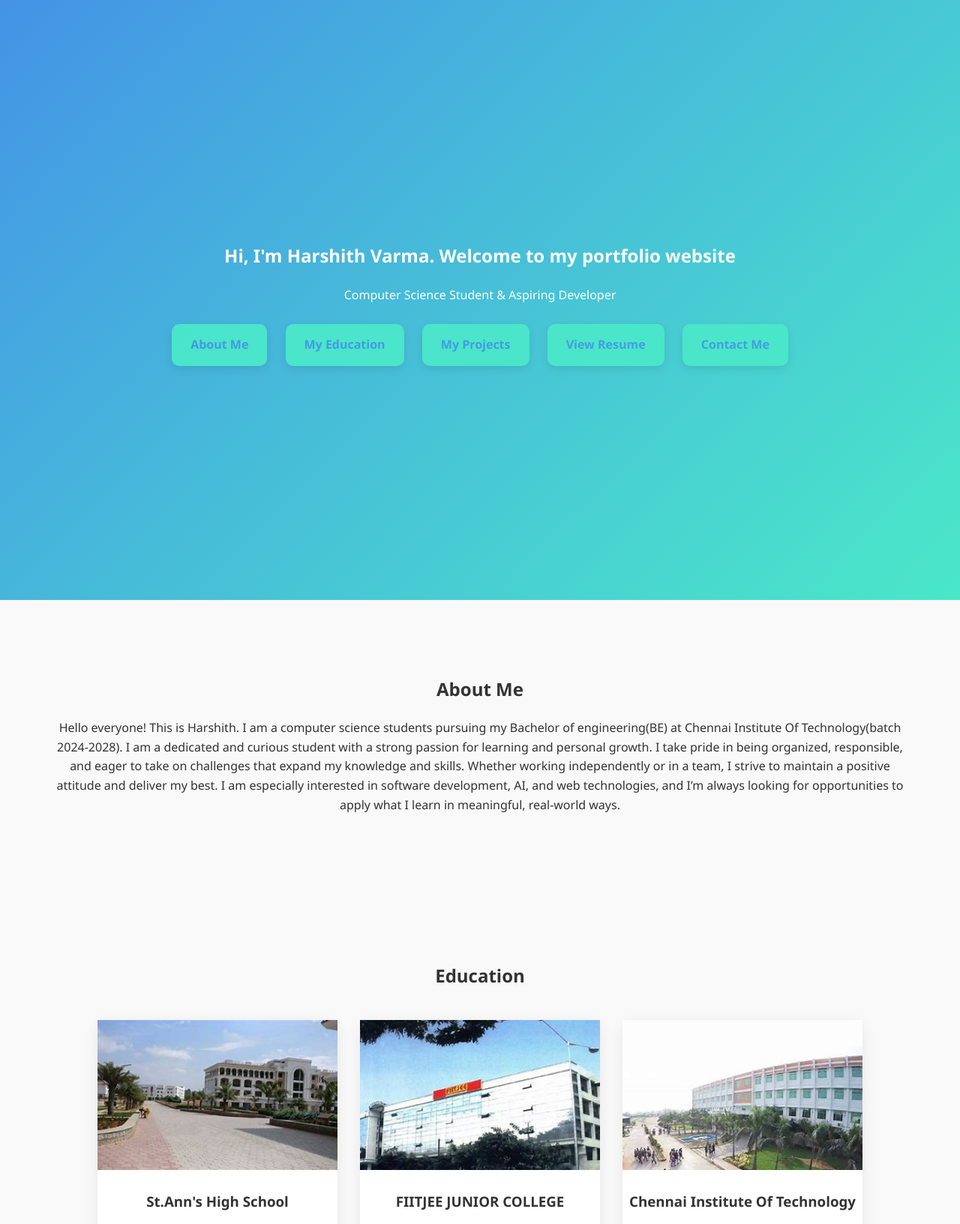
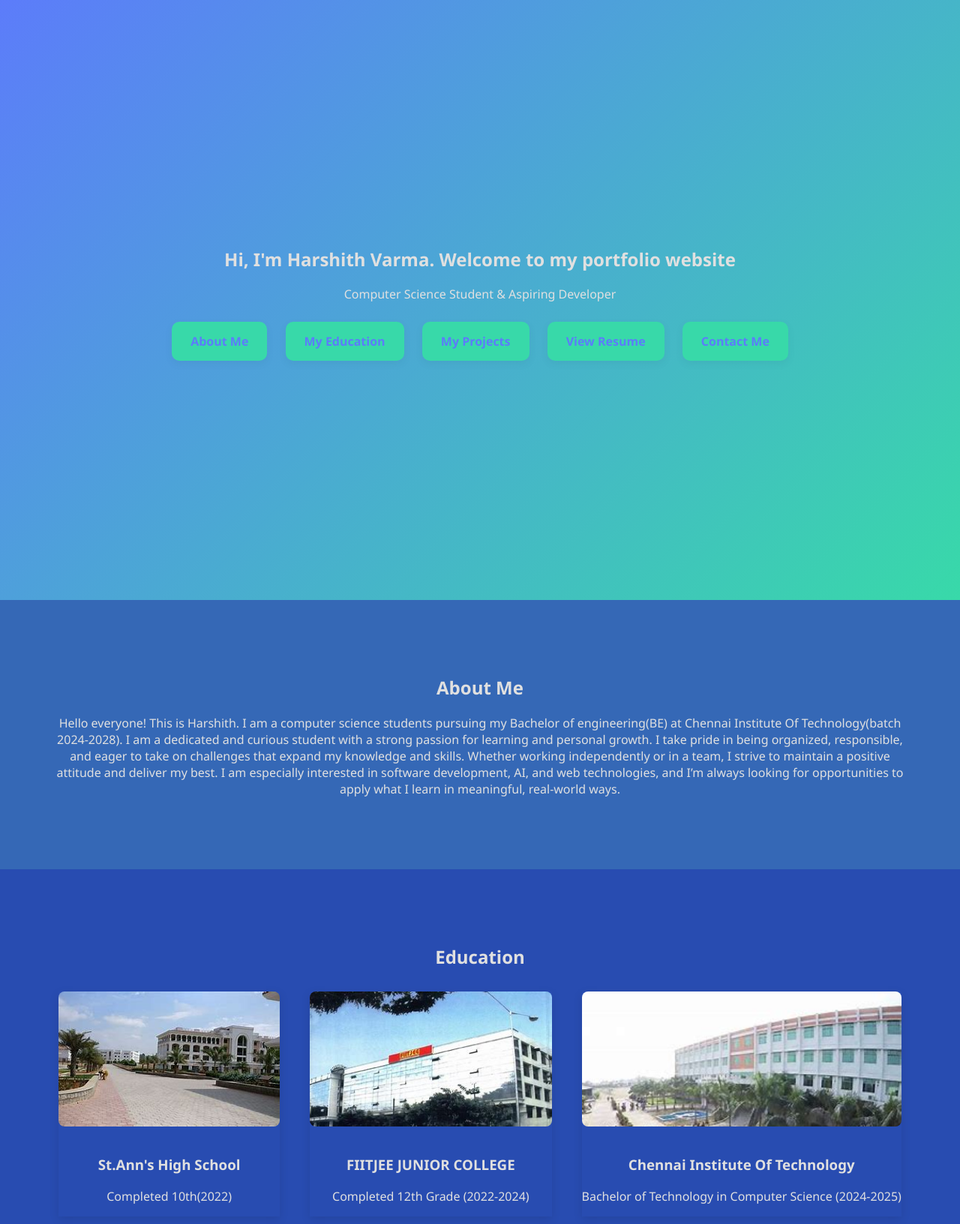
Before and after one commit to harshith-varma07/Portfolio-website, a plain HTML site: page index.html in a window 1280 px wide. Shown: the top 1632 px of the page at 75% size. Drawn offline with Linux system fonts and the light colour scheme.

Commit message:
Add files via upload

```diff
--- a/style.css
+++ b/style.css
@@ -1,32 +1,23 @@
 :root {
-  --primary: #4A90E2;        /* soft blue */
-  --accent: #50E3C2;         /* minty green */
-  --background: #F9F9F9;     /* near white */
-  --surface: #FFFFFF;        /* white card background */
-  --text-light: #333333;     /* dark text for light bg */
-  --text-muted: #777;
-  --white: #ffffff;
+  --primary: #5c7cfa;     /* soft indigo */
+  --accent: #38d9a9;      /* mint green */
+  --warning: #f59f00;     /* warm amber */
+  --background: #3568b6;  /* dark gray navy */
+  --surface: #284cb1;     /* card bg */
+  --text-light: #e0e0e0;
+  --text-muted: #999;
 }
 body {
   margin: 0;
   font-family: 'Segoe UI', sans-serif;
   background: var(--background);
   color: var(--text-light);
-  line-height: 1.6;
 }
-.section {
-  padding: 10vh 5vw;
-  text-align: center;
-  opacity: 0;
-  transform: translateY(30px);
-  animation: fadeInUp 1.6s ease-out forwards;
-  animation-delay: 0.4s;
+.section:nth-child(even) {
+  background-color: #3568b6;
 }
-@keyframes fadeInUp {
-  to {
-    opacity: 1;
-    transform: translateY(0);
-  }
+.section:nth-child(odd) {
+  background-color: #284cb1;
 }
 .hero {
   height: 100vh;
@@ -38,13 +29,6 @@ body {
   justify-content: center;
   position: relative;
 }
-.hero .overlay {
-  background: linear-gradient(135deg, rgba(74,144,226,0.2), rgba(80,227,194,0.2));
-  mix-blend-mode: overlay;
-  position: absolute;
-  inset: 0;
-  z-index: 0;
-}
 .btn, .btn-outline {
   display: inline-block;
   background: var(--accent);
@@ -52,103 +36,112 @@ body {
   padding: 15px 25px;
   border-radius: 10px;
   margin: 10px;
-  box-shadow: 0 4px 12px rgba(0, 0, 0, 0.1);
+  box-shadow: 0 4px 10px rgba(41, 105, 124, 0.1);
   font-weight: bold;
   transition: transform 0.3s, background 0.3s;
 }
 .btn:hover, .btn-outline:hover {
   transform: translateY(-3px);
   background: var(--accent);
-  color: var(--background);
+  color: #38d9a9;
 }
 .card, .edu-card {
   background: var(--surface);
   color: var(--text);
-  box-shadow: 0 4px 20px rgba(0, 0, 0, 0.08);
-  border-radius: 12px;
-  transition: transform 0.6s ease;
+  box-shadow: 0 4px 12px rgba(0, 0, 0, 0.1);
 }
-.edu-card:hover {
-  transform: translateY(-5px) scale(1.02);
+.section {
+  padding: 80px 20px;
+  text-align: center;
 }
-.edu-card {
-  max-width: 320px;
-  text-align: center;
-  animation: slideIn 1.6s ease forwards;
-  transform: translateX(-50px);
+.section {
   opacity: 0;
+  transform: translateY(20px);
+  transition: all 0.6s ease-out;
+  padding: 10vh 5vw;
 }
-@keyframes slideIn {
-  to {
-    transform: translateX(0);
-    opacity: 1;
-  }
-}
-.edu-card img {
-  width: 100%;
-  height: 200px;
-  object-fit: cover;
+.section.visible {
+  opacity: 1;
+  transform: translateY(0);
 }
 .education .edu-container {
   display: flex;
   justify-content: center;
+  gap: 40px;
   flex-wrap: wrap;
-  gap: 30px;
-  margin-top: 40px;
+  margin-top: 30px;
 }
-.contact {
+.edu-card {
+  text-align: center;
+  transition: transform 0.3s;
+}
+.edu-card img {
+  width: 100%;
+  height: 180px;
+  object-fit: cover;
+  border-radius: 8px;
+  margin-bottom: 15px;
+}
+.edu-card:hover {
+  transform: scale(1.05);
+}
+.hero .overlay {
+  background: linear-gradient(135deg, rgba(108,99,255,0.3), rgba(0,201,167,0.3));
+  mix-blend-mode: overlay;
+}
+html {
+  scroll-behavior: smooth;
+}
+.contact{
   max-width: 600px;
   margin: auto;
+  text-align: left;
   display: flex;
   flex-direction: column;
-  gap: 20px;
-  text-align: left;
+  gap: 15px;
 }
 .contact input, .contact textarea {
-  padding: 12px;
+  padding: 10px;
   border: 1px solid var(--text-muted);
-  border-radius: 6px;
-  background: var(--surface);
-  color: var(--text-light);
+  border-radius: 5px;
 }
 a {
   text-decoration: none;
-  color: var(--primary);
-  transition: color 0.3s ease;
+  color: var(--accent); /* Or try #6C63FF or #007acc */
+  font-weight: 500;
+  transition: color 0.3s;
 }
 a:hover {
-  color: var(--accent);
+  color: var(--primary);
 }
 footer {
-  background-color: var(--surface);
+  background-color: #3568b6; /* deep violet/navy tone */
   color: var(--text-light);
-  text-align: center;
-  padding: 30px 10px;
-  font-size: 0.9rem;
-  border-top: 1px solid var(--primary);
+  text-align: left;
+  padding: 20px 0;
+  font-size: 0.95rem;
+  border-top: 2px solid var(--primary);
 }
+
 footer a {
   color: var(--accent);
-  margin: 0 8px;
-}
-html {
-  scroll-behavior: smooth;
+  margin: 0 10px;
+  text-decoration: none;
 }
 @media (max-width: 768px) {
   .hero {
     padding: 50px 20px;
     text-align: center;
+  }
+  .project-grid, .edu-container, .blog-grid {
     flex-direction: column;
+    align-items: center;
   }
   .btn, .btn-outline {
     width: 100%;
-    margin:10px 0;
+    margin: 10px 0;
   }
-  .edu-container {
-    flex-direction: column;
-    align-items: center;
-  }
-  .contact {
+  .contact form {
     width: 90%;
   }
 }
```
